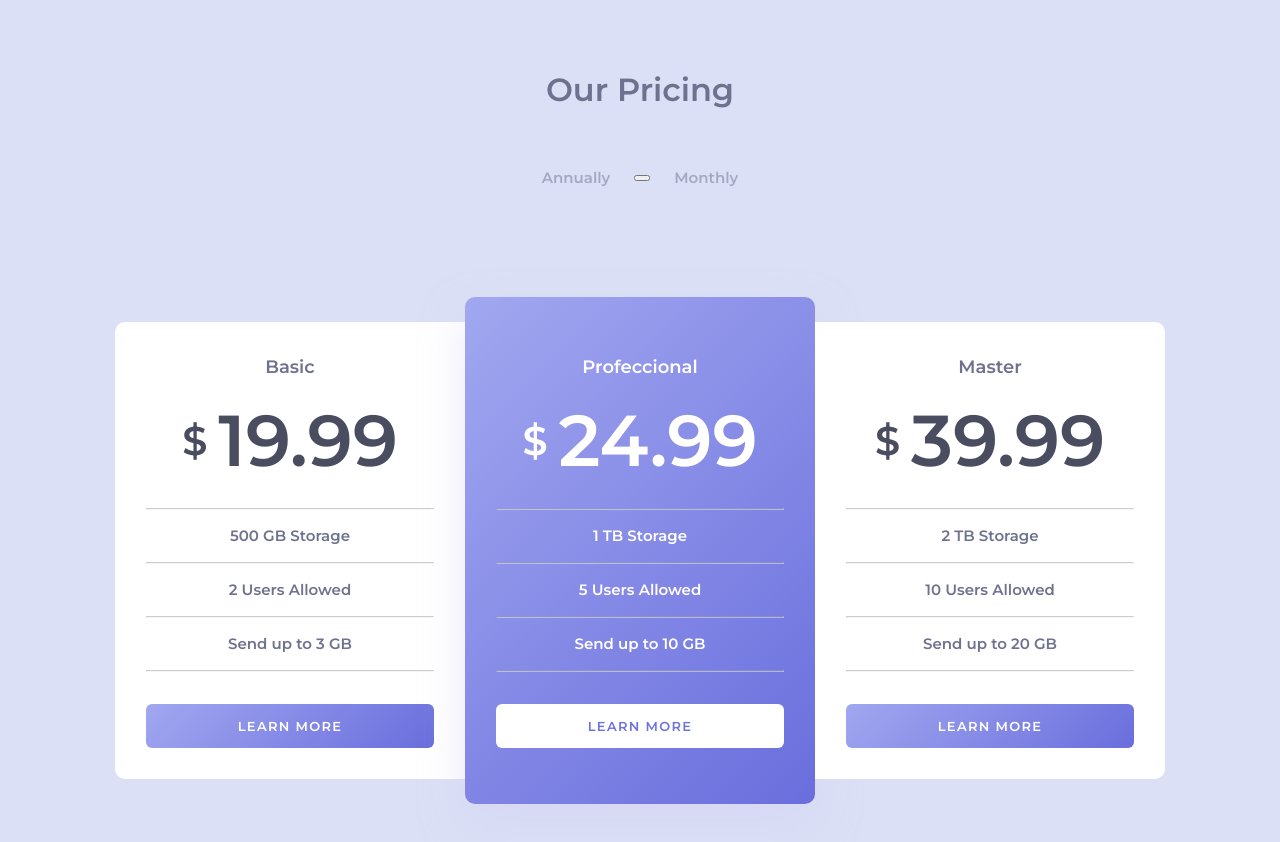
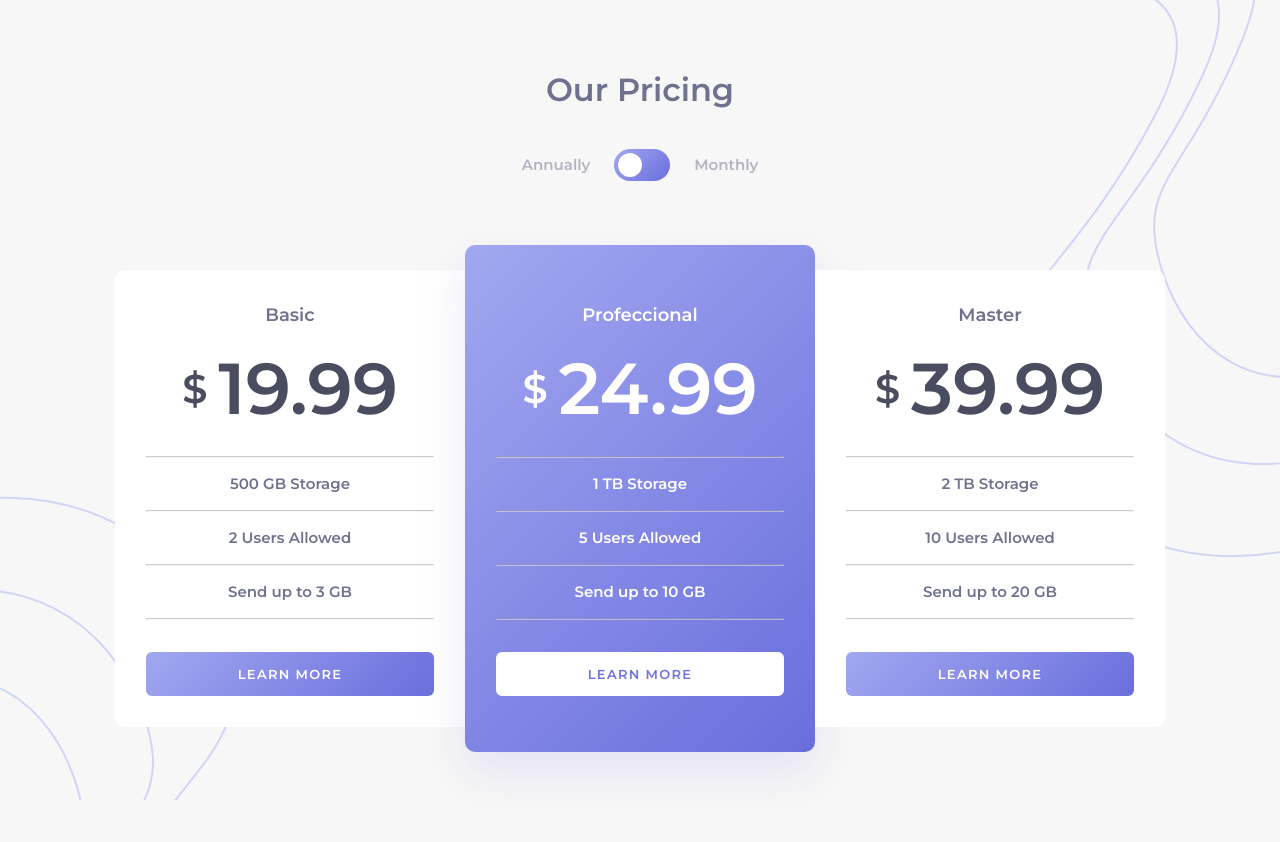
Before and after one commit to Sarvar-Dev/Our-prices, a plain HTML site: page index.html in a window 1280 px wide. Drawn offline with Linux system fonts and the light colour scheme.

Commit message:
add switch and change payment period

```diff
--- a/css/style.css
+++ b/css/style.css
@@ -28,14 +28,27 @@ body{
     font-family:'Montserrat', sans-serif;
     font-size:16px;
     line-height: 1.5;
-    background-color:#dbe0f6;
-    color:#222;
+    background-image: url("../img/lines-bg-left.svg"),
+    url("../img/lines-bg-right.svg");
+    background-repeat: no-repeat;
+    background-position: left -120px bottom ,
+    right -100px top -100px;
+    background-color:#f7f7f7;
+    color:#6E728E;
 }
 img{
     max-width: 100%;
     height: auto;
 }
-
+.visually-hidden {
+    clip: rect(0 0 0 0);
+    clip-path: inset(50%);
+    height: 1px;
+    overflow: hidden;
+    position: absolute;
+    white-space: nowrap;
+    width: 1px;
+}
 /* CONTAINER */
 .container{
     width: 100%;
@@ -213,3 +226,61 @@ img{
 .button-pro{
     background-color:#fff;
 }
+
+/* Switch */
+.switch{
+    display: flex;
+    justify-content: center;
+    align-items: center;
+
+}
+.pricing-switch{
+    margin-bottom: 64px;
+    text-align: center;
+}
+
+.switch-label{
+    font-size: 15px;
+    line-height: 28px;
+    color:rgb(110, 114, 142,0.5);
+    cursor: pointer;
+}
+.switch-label:hover{
+    color:#6E728E
+}
+
+.switch-control{
+    position: relative;
+    width: 56px;
+    height: 32px;
+    padding: 4px;
+    margin-left: 24px;
+    margin-right: 24px;
+    border-radius:16px;
+    background-image:linear-gradient(135deg,#a2a7f0 0%,#696edd 100%);
+}
+.switch-circle{
+    width: 24px;
+    height: 24px;
+    border-radius:50%;
+    background-color:#fff;
+    transition: margin 0.2s ease;
+}
+.switch-control-annual,
+.switch-control-monthly{
+    position: absolute;
+    left:0;
+    top:0;
+    width: 100%;
+    height: 100%;
+    cursor:pointer;
+}
+
+.switch-input-annual:checked ~ .switch-control .switch-control-monthly,
+.switch-input-monthly:checked ~ .switch-control .switch-control-annual{
+    z-index: 5;
+}
+
+.switch-input-monthly:checked ~ .switch-control .switch-circle{
+    margin-left: 24px;
+}
--- a/index.html
+++ b/index.html
@@ -13,14 +13,25 @@
         <div class="container">
             <div class="prices-data">
                 <h1 class="prices-data-title">Our Pricing</h1>
-                <div class="price-button-wrapper">
-                    <p class="price-button-text">Annually</p>
-                    <button class="price-button" type="button"></button>
-                    <p class="price-button-text">Monthly</p>
-                </div>
+                <form action="https:echo.htmlacademy.ru" class="pricing-switch">
+                    <div class="switch">
+                        <!-- switch radios -->
+                        <input class="switch-input-annual visually-hidden" type="radio" name="payment_period" value="annual" id="annual-payment-radio">
+                        <input class="switch-input-monthly visually-hidden" type="radio" name="payment_period" value="monthly" id="monthly-payment-radio">
+                        <label class="switch-label" for="annual-payment-radio">Annually</label>
+                        <!-- SWITch control -->
+                        <div class="switch-control">
+                            <div class="switch-circle">
+                            </div>
+                            <label class="switch-control-annual" for="annual-payment-radio"></label>
+                            <label class="switch-control-monthly" for="monthly-payment-radio"></label>
+                        </div>
+                        <label class="switch-label" for="monthly-payment-radio">Monthly</label>
+                    </div>
+                </form>
 
                 <div class="pricing-table-wrapper">
-                    <div class="prising-table">
+                    <div class="prising-table" data-payment-annually="199.99" data-payment-monthly="19.99">
                         <h1 class="prising-table-title">Basic</h1>
                         <div class="main-costs">
                             <span class="main-costs-mark">$</span>
@@ -36,7 +47,7 @@
                         <a class="button" href="#">Learn More</a>
                     </div>
 
-                    <div class="prising-table prising-table-pro">
+                    <div class="prising-table prising-table-pro" data-payment-annually="249.99" data-payment-monthly="24.99">
                         <h1 class="prising-table-title prising-table-title-pro">Profeccional</h1>
                         <div class="main-costs">
                             <span class="main-costs-mark main-costs-mark-pro">$</span>
@@ -52,7 +63,7 @@
                         <a class="form-link" href="#">Learn More</a>
                     </div>
 
-                    <div class="prising-table">
+                    <div class="prising-table" data-payment-annually="399.99" data-payment-monthly="39.99">
                         <h1 class="prising-table-title">Master</h1>
                         <div class="main-costs">
                             <span class="main-costs-mark">$</span>
@@ -72,5 +83,6 @@
             </div>
         </div>
     </div>
+    <script src="js/main.js"></script>
 </body>
 </html>
--- /dev/null
+++ b/js/main.js
@@ -0,0 +1,19 @@
+const elsPaymentPeriodRadio = document.querySelectorAll('[name="payment_period"]');
+const elsPricingPlanValue = document.querySelectorAll('.main-costs-value');
+
+
+elsPaymentPeriodRadio.forEach(function(elPaymentPeriodRadio){
+    elPaymentPeriodRadio.addEventListener("change",function(){
+        const period = elPaymentPeriodRadio.value;
+
+        if (period === 'annual'){
+            elsPricingPlanValue.forEach(function (elPrice){
+                elPrice.textContent = elPrice.closest(".prising-table").dataset.paymentAnnually;
+            });
+        }else{
+            elsPricingPlanValue.forEach(function (elPrice){
+                elPrice.textContent = elPrice.closest(".prising-table").dataset.paymentMonthly;
+        });
+    }
+    });
+});
```
Also changed, not shown: img/lines-bg-left.svg (added), img/lines-bg-right.svg (added).
